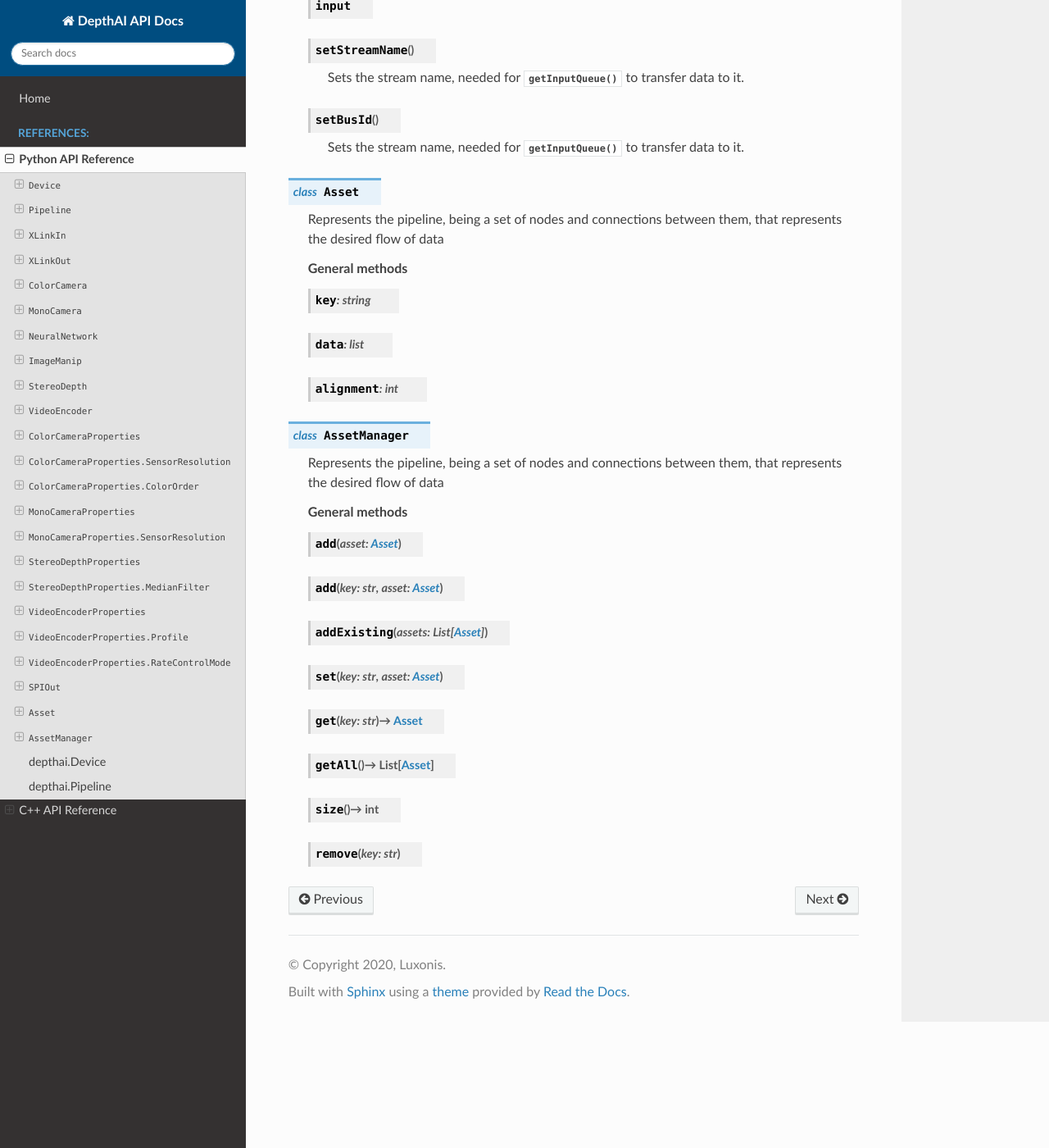
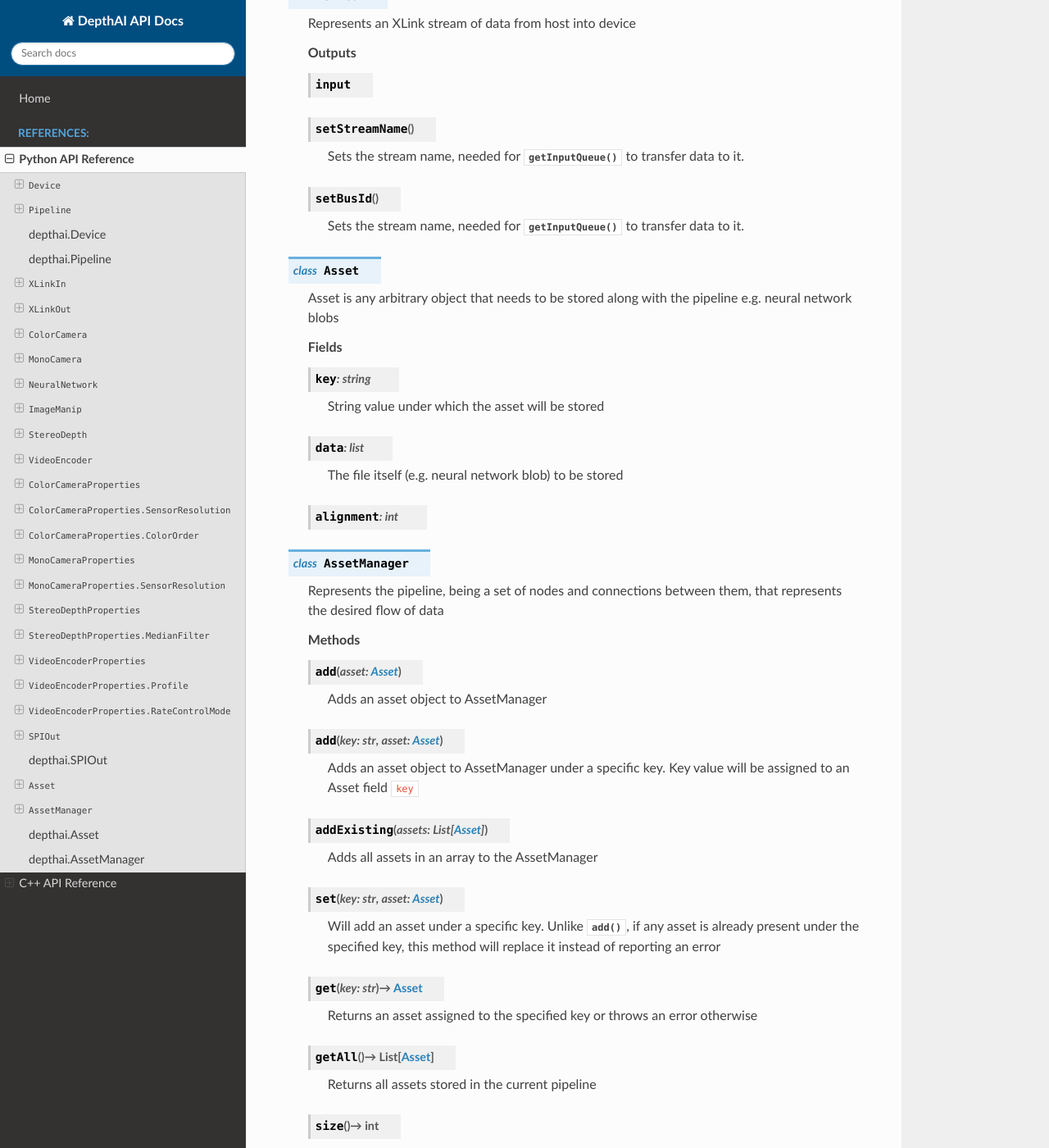
Before and after one commit to luxonis/depthai-python, a Sphinx documentation site: the page built from docs/source/references/python.rst, in a window 1280 px wide and 1400 px high, scrolled down 14412 px. Shown: the whole window at 82% size. Built offline with Sphinx 7.4.7 and the Read the Docs theme 2.0.0, drawn with Linux system fonts in a browser that asks for light colours; some of the changed text lies outside the part shown.

Commit message:
update Python API

```diff
--- a/docs/source/references/python.rst
+++ b/docs/source/references/python.rst
@@ -92,11 +92,13 @@
 
     Returns :class:`GlobalProperties` instance assigned to the current pipeline
 
-  .. function:: getAllAssets()
+  .. function:: getAllAssets() -> AssetManager
 
-    Returns all assets that were added to the current pipeline
+    Returns AssetManager with all objects added to the pipeline
 
-  .. function:: remove()
+  .. function:: remove(node: object)
+
+    Removes specified node from the pipeline
 
   .. function:: getAllNodes() -> List[object]
 
@@ -156,6 +158,14 @@
 
     Creates :class:`StereoDepth` node
 
+.. toctree::
+   :maxdepth: 1
+   :hidden:
+   :caption: Contents:
+
+   depthai.Device <?dummy=http://#Device>
+   depthai.Pipeline <?dummy=http://#Pipeline>
+
 
 .. include::  /references/python_nodes.rst
 
@@ -163,15 +173,20 @@
 .. class:: Asset
   :canonical: depthai.Asset
 
-  Represents the pipeline, being a set of nodes and connections between them, that represents the desired flow of data
+  Asset is any arbitrary object that needs to be stored along with the pipeline e.g. neural network
+  blobs
 
-  **General methods**
+  **Fields**
 
   .. attribute:: key
     :type: string
 
+    String value under which the asset will be stored
+
   .. attribute:: data
     :type: list
+
+    The file itself (e.g. neural network blob) to be stored
 
   .. attribute:: alignment
     :type: int
@@ -182,23 +197,40 @@
 
   Represents the pipeline, being a set of nodes and connections between them, that represents the desired flow of data
 
-  **General methods**
+  **Methods**
 
   .. function:: add(asset: Asset)
 
+    Adds an asset object to AssetManager
+
   .. function:: add(key: str, asset: Asset)
+
+    Adds an asset object to AssetManager under a specific key. Key value will be assigned to an Asset field :code:`key`
 
   .. function:: addExisting(assets: List[Asset])
 
+    Adds all assets in an array to the AssetManager
+
   .. function:: set(key: str, asset: Asset)
+
+    Will add an asset under a specific key. Unlike :func:`add`, if any asset is already present under the specified key,
+    this method will replace it instead of reporting an error
 
   .. function:: get(key: str) -> Asset
 
+    Returns an asset assigned to the specified key or throws an error otherwise
+
   .. function:: getAll() -> List[Asset]
+
+    Returns all assets stored in the current pipeline
 
   .. function:: size() -> int
 
+    Returns the count of an objects stored in the current pipelien
+
   .. function:: remove(key: str)
+
+    Removes an asset under specified key
 
 
 
@@ -213,5 +245,5 @@
    :hidden:
    :caption: Contents:
 
-   depthai.Device <?dummy=http://#Device>
-   depthai.Pipeline <?dummy=http://#Pipeline>
+   depthai.Asset <?dummy=http://#Asset>
+   depthai.AssetManager <?dummy=http://#AssetManager>
--- a/docs/source/references/python_nodes.rst
+++ b/docs/source/references/python_nodes.rst
@@ -9,31 +9,35 @@
 
     Output where the data received from the host is being sent
 
-  .. function:: setStreamName()
+  **Methods**
+
+  .. function:: setStreamName(name: string)
 
     Sets the stream name, needed for :func:`getInputQueue` to transfer data to it.
 
-  .. function:: setMaxDataSize()
+  .. function:: setMaxDataSize(maxDataSize: int)
 
-  .. function:: setNumFrames()
+  .. function:: setNumFrames(numFrames: int)
 
 
 .. class:: XLinkOut
   :canonical: depthai.XLinkOut
 
-  Represents an XLink stream of data from host into device
+  Represents an XLink stream of data from device into host
 
-  **Outputs**
+  **Inputs**
 
   .. attribute:: input
 
-    Output where the data received from the host is being sent
+    Input which receives the data and send it to host
 
-  .. function:: setStreamName()
+  .. function:: setStreamName(name: string)
 
-    Sets the stream name, needed for :func:`getInputQueue` to transfer data to it.
+    Sets the stream name, needed for :func:`getOutputQueue` to transfer data from it.
 
-  .. function:: setFpsLimit()
+  .. function:: setFpsLimit(fps: float)
+
+    Limits the stream throughput
 
 
 .. class:: ColorCamera
@@ -534,3 +538,12 @@
   .. function:: setBusId()
 
     Sets the stream name, needed for :func:`getInputQueue` to transfer data to it.
+
+
+
+.. toctree::
+   :maxdepth: 1
+   :hidden:
+   :caption: Contents:
+
+   depthai.SPIOut <?dummy=http://#SPIOut>
```
Also changed, not shown: other parts of docs/source/references/python.rst (+1 -1 lines).
